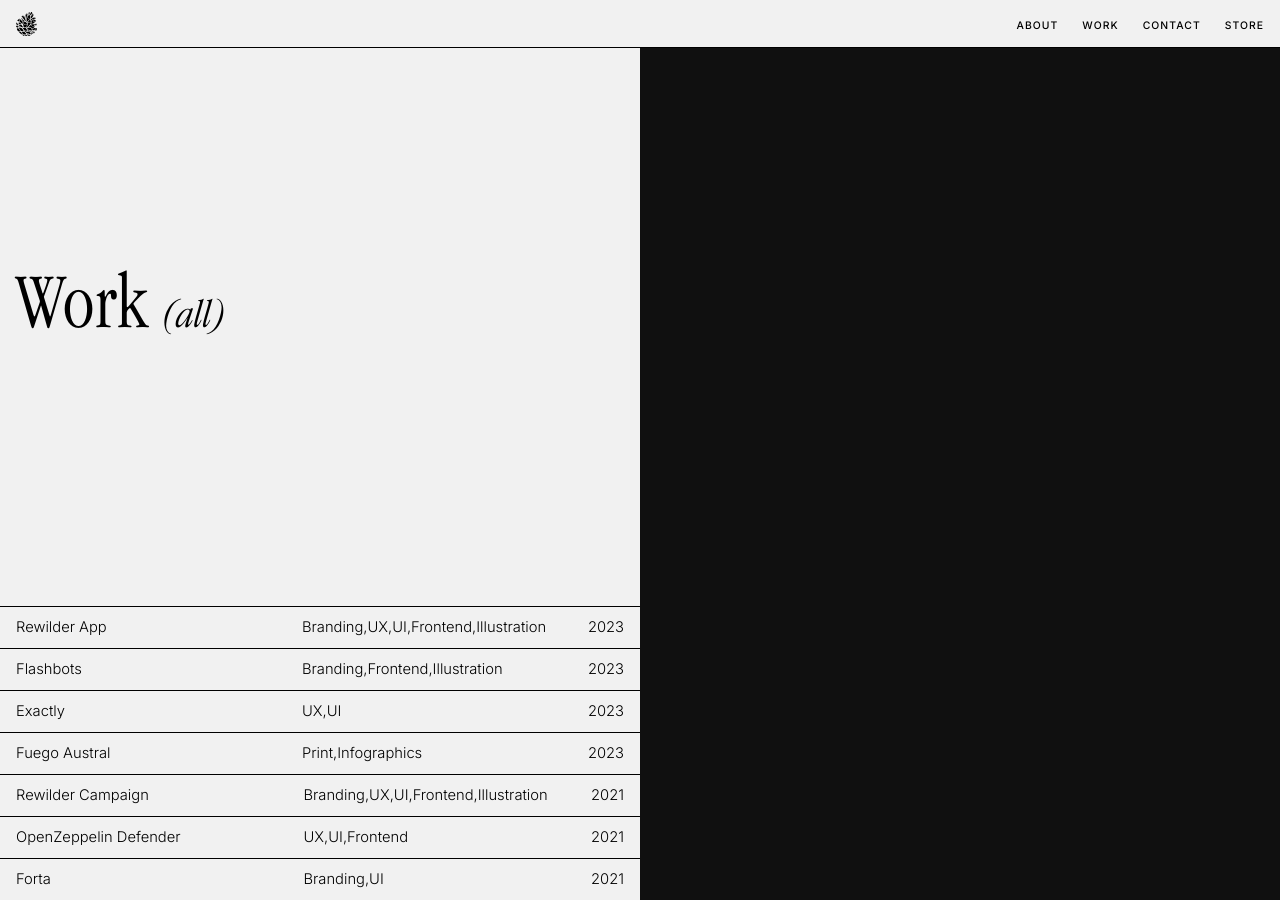
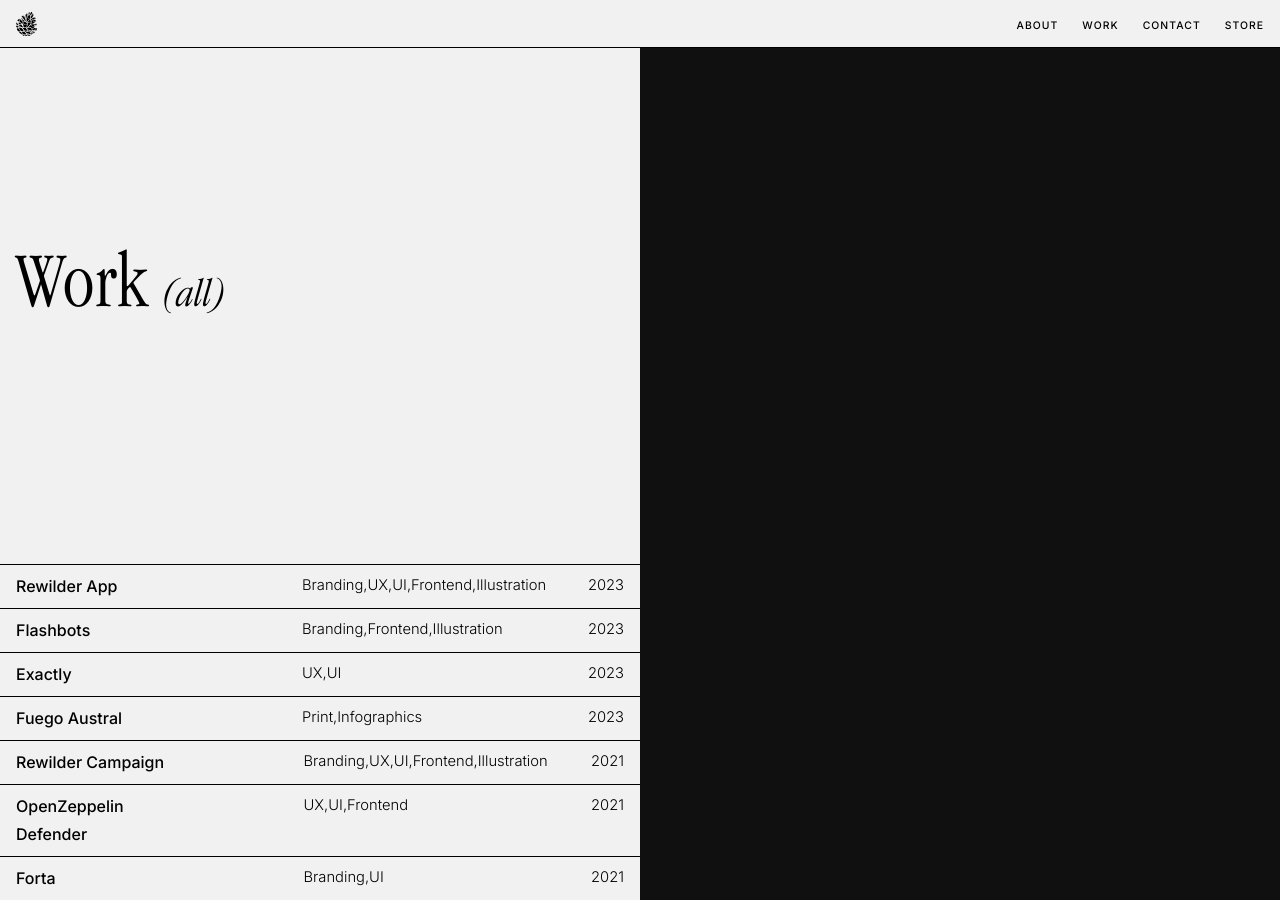
Before and after one commit to deadpine/deadpine.xyz, a Jekyll site: the page built from work.md, in a window 1280 px wide. Built offline with Jekyll 4.4.1, drawn with Linux system fonts in a browser that asks for light colours; some web fonts are replaced.

Commit message:
update works

```diff
--- a/_layouts/work.html
+++ b/_layouts/work.html
@@ -13,9 +13,9 @@
         <div class="project">
             <!-- <a href="{{ post.url | prepend: site.baseurl }}">{{ post.title }}</a> -->
             <div class="info">
-                <p>{{ post.title }}</p>
-                <p>{{ post.categories }}</p>
-                <p class="post-meta">{{ post.date | date: "%Y" }}</p>
+                <a class="link">{{ post.title }}</a>
+                <p class="categories">{{ post.categories }}</p>
+                <p class="date">{{ post.date | date: "%Y" }}</p>
             </div>
             <div class="cover">
                 <img class="cover-img" src="{{ post.image }}" />
--- a/css/style.css
+++ b/css/style.css
@@ -54,14 +54,11 @@
   color: black;
   text-decoration: none;
   font-weight: 500;
-  padding-bottom: .15rem;
-  border-bottom: 1px solid transparent;
 }
 
 a:active ,
 a:hover {
   color: #e84fff;
-  border-bottom: 1px solid #e84fff;
 }
 
 ::-moz-selection { background: #FFCCFF; }
@@ -121,14 +118,20 @@
   margin: 0;
   color: black;
 }
-.project .info p:first-child,
-.project .info p:nth-child(2) {
+.project .info .categories,
+.project .info .link {
   color: black;
   width: 30%;
 }
 
 .project .info:hover {
   background-color: #FFD6FF;
+}
+
+.project .info:hover a:active ,
+.project .info:hover a:hover {
+  /* color: #741374; */
+  cursor: pointer;
 }
 
 .project .cover {
```
